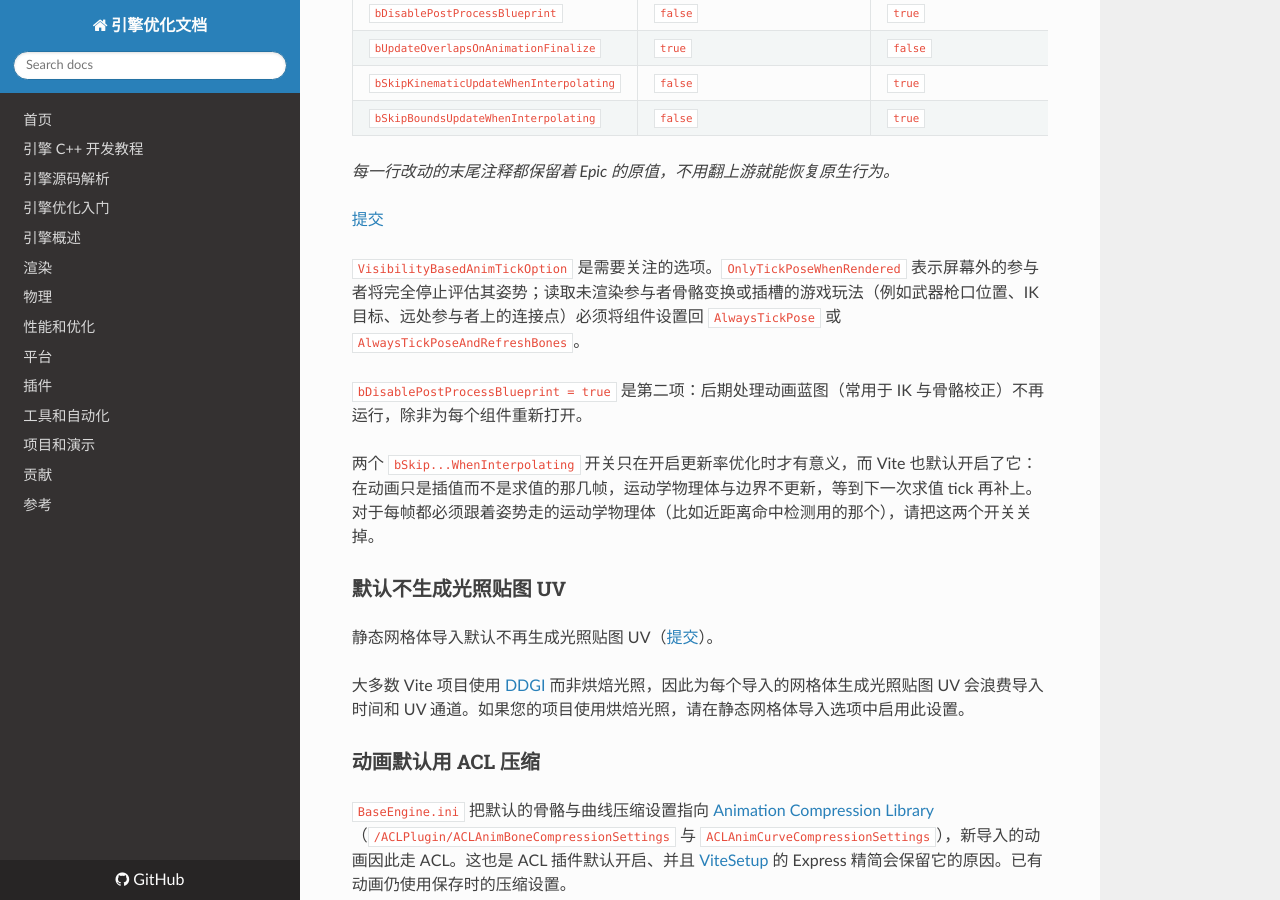
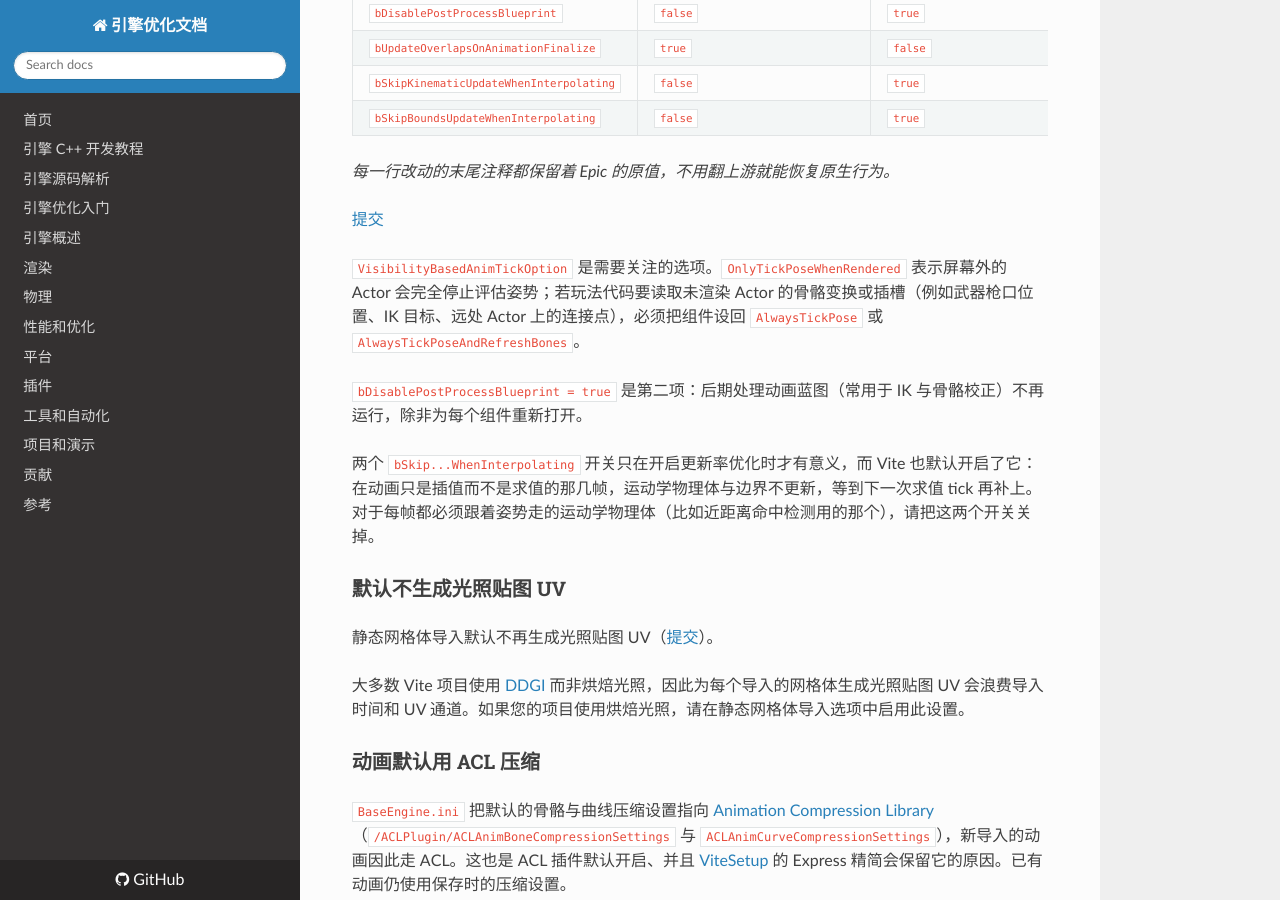
Before and after one commit to OpenHUTB/cpp, an MkDocs documentation site: the page built from docs/optimization/Performance/Engine-Defaults.md, in a window 1280 px wide and 900 px high, scrolled down 1813 px. Built offline with MkDocs 1.6.1, drawn with Linux system fonts in a browser that asks for light colours; nearby versions of some CDN libraries; a script that is not in the unit is left out.

Commit message:
docs: 统一引擎默认设置页的 Actor 译名
- 动画 Tick 一段的「参与者」是 actor 的机翻，按全书统一为 Actor

```diff
--- a/docs/optimization/Performance/Engine-Defaults.md
+++ b/docs/optimization/Performance/Engine-Defaults.md
@@ -61,7 +61,7 @@ Actor 运行时默认值已更改，以减少 `AActor::InitializeDefaults` 中
 
 [提交](https://github.com/GapingPixel/UnrealEngineVite-PhysX/commit/33fe7c638829b8120e8a02ecc639acda761df835)
 
-`VisibilityBasedAnimTickOption` 是需要关注的选项。`OnlyTickPoseWhenRendered` 表示屏幕外的参与者将完全停止评估其姿势；读取未渲染参与者骨骼变换或插槽的游戏玩法（例如武器枪口位置、IK 目标、远处参与者上的连接点）必须将组件设置回 `AlwaysTickPose` 或 `AlwaysTickPoseAndRefreshBones`。
+`VisibilityBasedAnimTickOption` 是需要关注的选项。`OnlyTickPoseWhenRendered` 表示屏幕外的 Actor 会完全停止评估姿势；若玩法代码要读取未渲染 Actor 的骨骼变换或插槽（例如武器枪口位置、IK 目标、远处 Actor 上的连接点），必须把组件设回 `AlwaysTickPose` 或 `AlwaysTickPoseAndRefreshBones`。
 
 `bDisablePostProcessBlueprint = true` 是第二项：后期处理动画蓝图（常用于 IK 与骨骼校正）不再运行，除非为每个组件重新打开。
 
```
